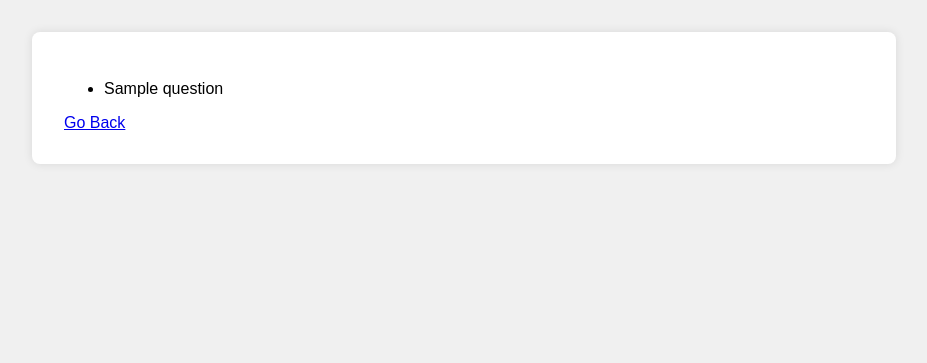
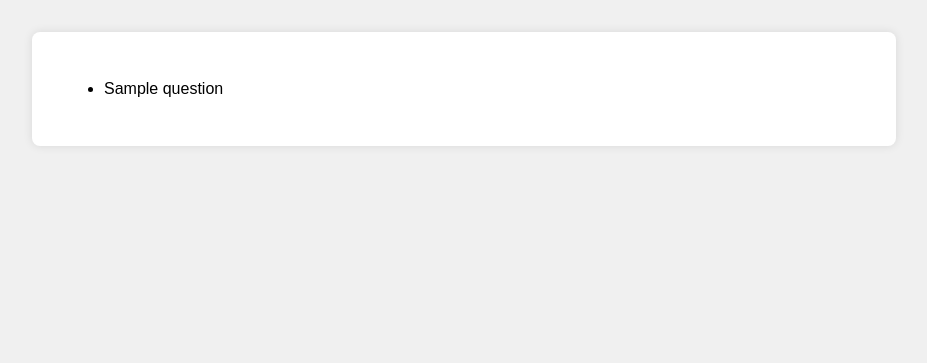
Before and after one commit to HARISARAN123/TEACH, a Flask app: template templates/question.html in a window 1280 px wide. Shown: the part 103-466 px from the top of the page, without its empty margins (176-1103 px from the left). Run offline with Flask 3, Linux system fonts and the light colour scheme; the template is opened without the code that fills it: most values are stand-ins (such as "Sample title", 1, 10 or a date in 2020).

Commit message:
Update question.html

```diff
--- a/templates/question.html
+++ b/templates/question.html
@@ -30,9 +30,8 @@
             </div>
         {% else %}
             <p>No questions generated yet. Please submit the form to generate questions.</p>
+            <a href="{{ url_for('home') }}" class="btn">Go Back</a>
         {% endif %}
-
-        <a href="{{ url_for('home') }}" class="btn">Go Back</a>
     </div>
 
     <footer>
```
